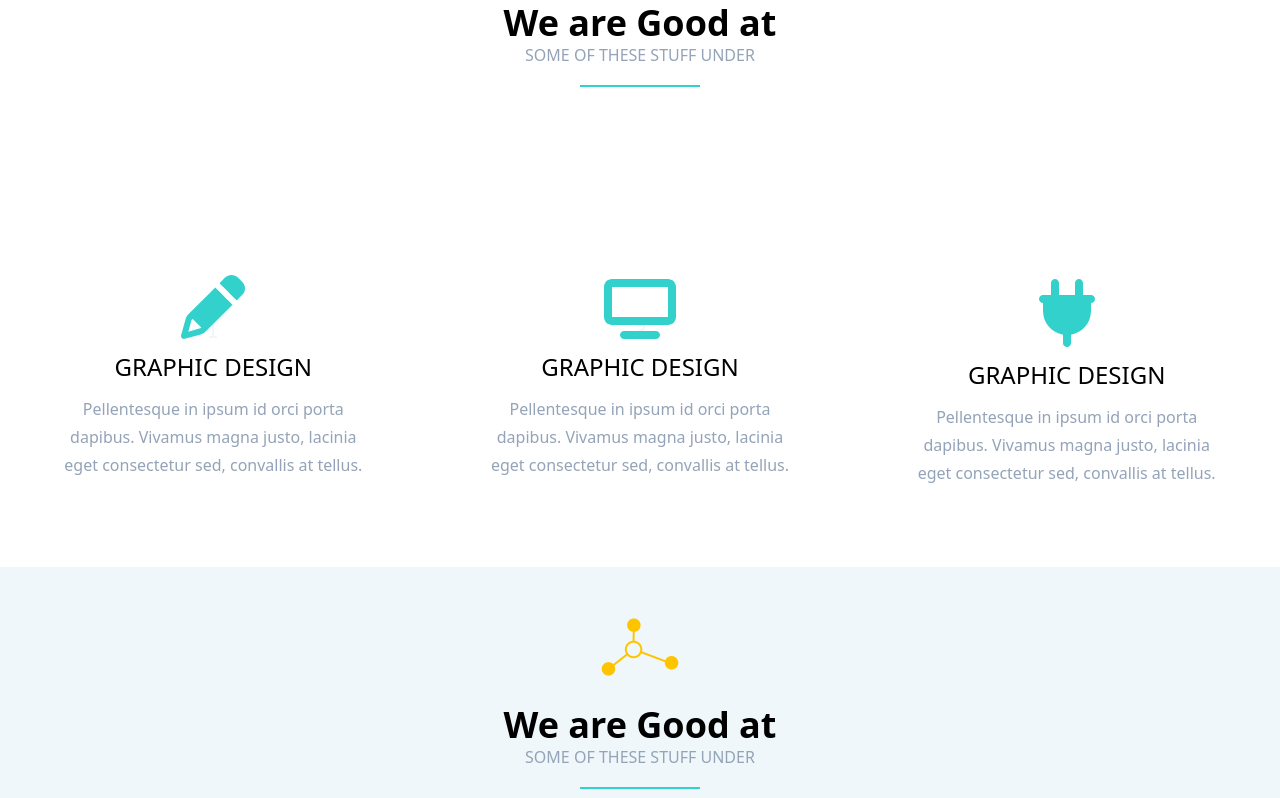
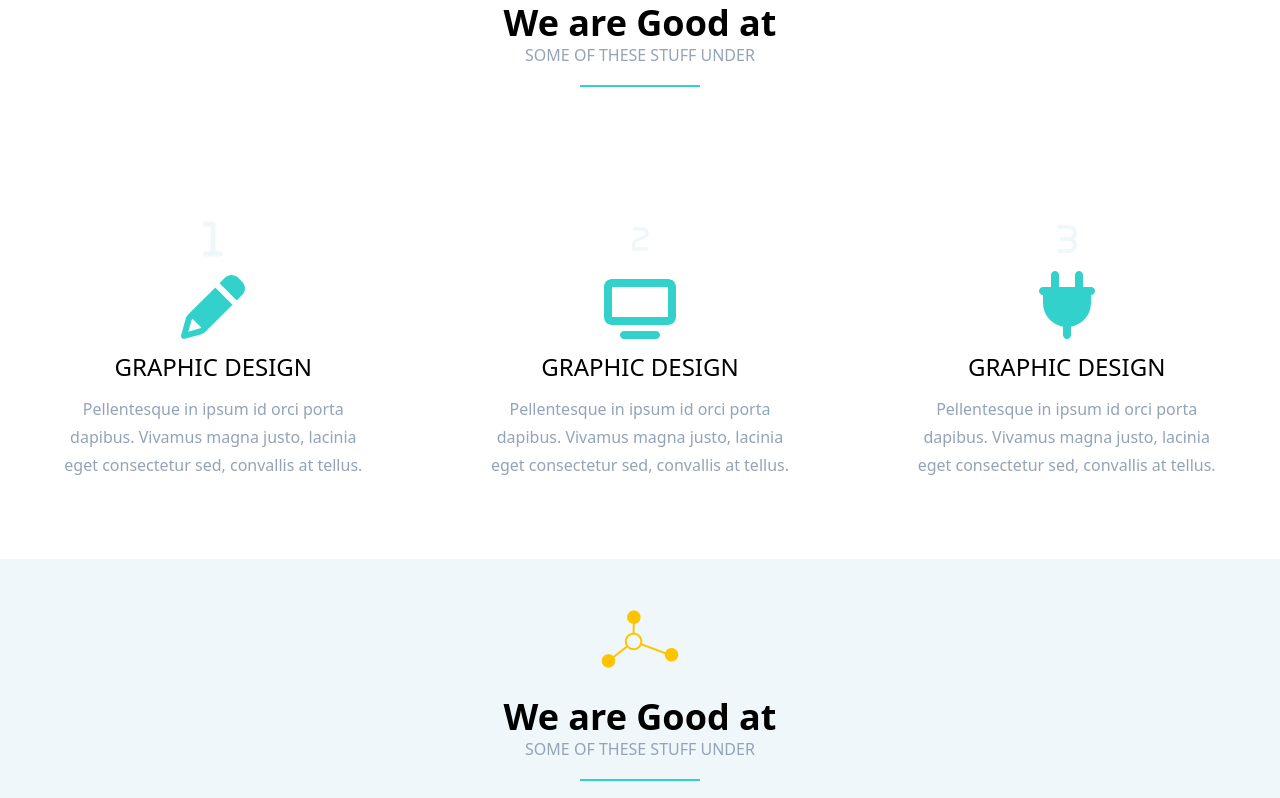
Before and after one commit to Rashadhusien/Design_Tailwind, a plain HTML site: page index.html in a window 1280 px wide. Shown: the part 1015-1813 px from the top of the page. Drawn offline with nearby package versions, Linux system fonts and the light colour scheme.

Commit message:
Fix Fontawsome icons

```diff
--- a/index.html
+++ b/index.html
@@ -139,7 +139,7 @@
           <div class="feat p-10">
             <div class="icon-holder relative h-48">
               <i
-                class="fa-solid fa-1 absolute number bottom-0 text-[#eff7fa] left-1/2 -translate-x-1/2"
+                class="fa-solid fa-1 absolute bottom-0 text-[#eff7fa] left-1/2 -translate-x-1/2 h-[200px]"
               ></i>
               <i
                 class="fa-solid fa-pencil fa-4x absolute bottom-0 text-[#33d1cc] left-1/2 -translate-x-1/2"
@@ -156,7 +156,7 @@
           <div class="feat p-10">
             <div class="icon-holder relative h-48">
               <i
-                class="fa-solid fa-2 absolute number bottom-0 text-[#eff7fa] left-1/2 -translate-x-1/2"
+                class="fa-solid fa-2 absolute h-[200px] bottom-0 text-[#eff7fa] left-1/2 -translate-x-1/2"
               ></i>
               <i
                 class="fa-solid fa-tv fa-4x absolute bottom-0 text-[#33d1cc] left-1/2 -translate-x-1/2"
@@ -171,9 +171,9 @@
             </p>
           </div>
           <div class="feat p-10">
-            <div class="icon-holder relative h-[200px]">
+            <div class="icon-holder relative h-48">
               <i
-                class="fa-solid fa-3 absolute number bottom-0 text-[#eff7fa] left-1/2 -translate-x-1/2"
+                class="fa-solid fa-3 absolute h-[200px] bottom-0 text-[#eff7fa] left-1/2 -translate-x-1/2"
               ></i>
               <i
                 class="fa-solid fa-plug fa-4x absolute bottom-0 text-[#33d1cc] left-1/2 -translate-x-1/2"
```
